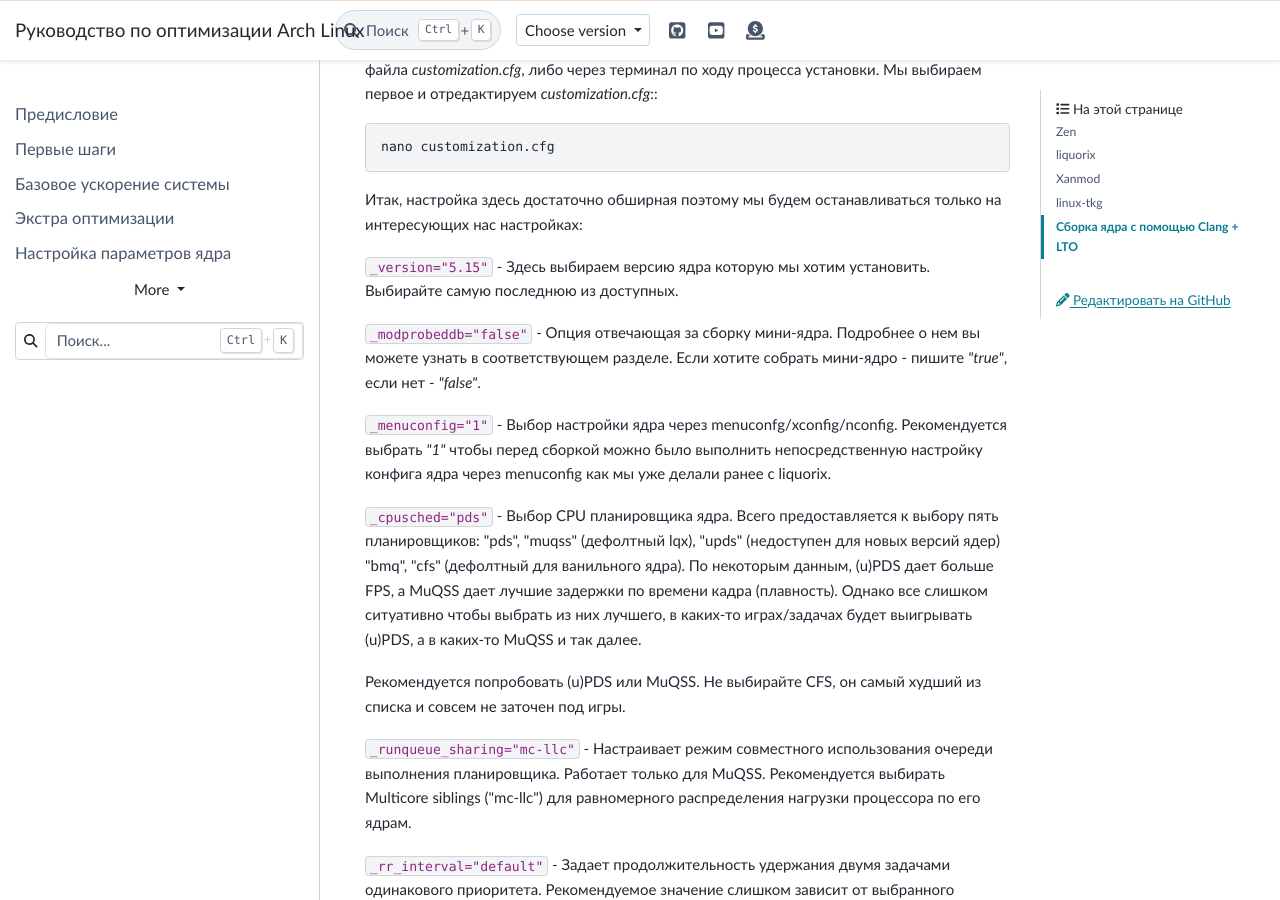
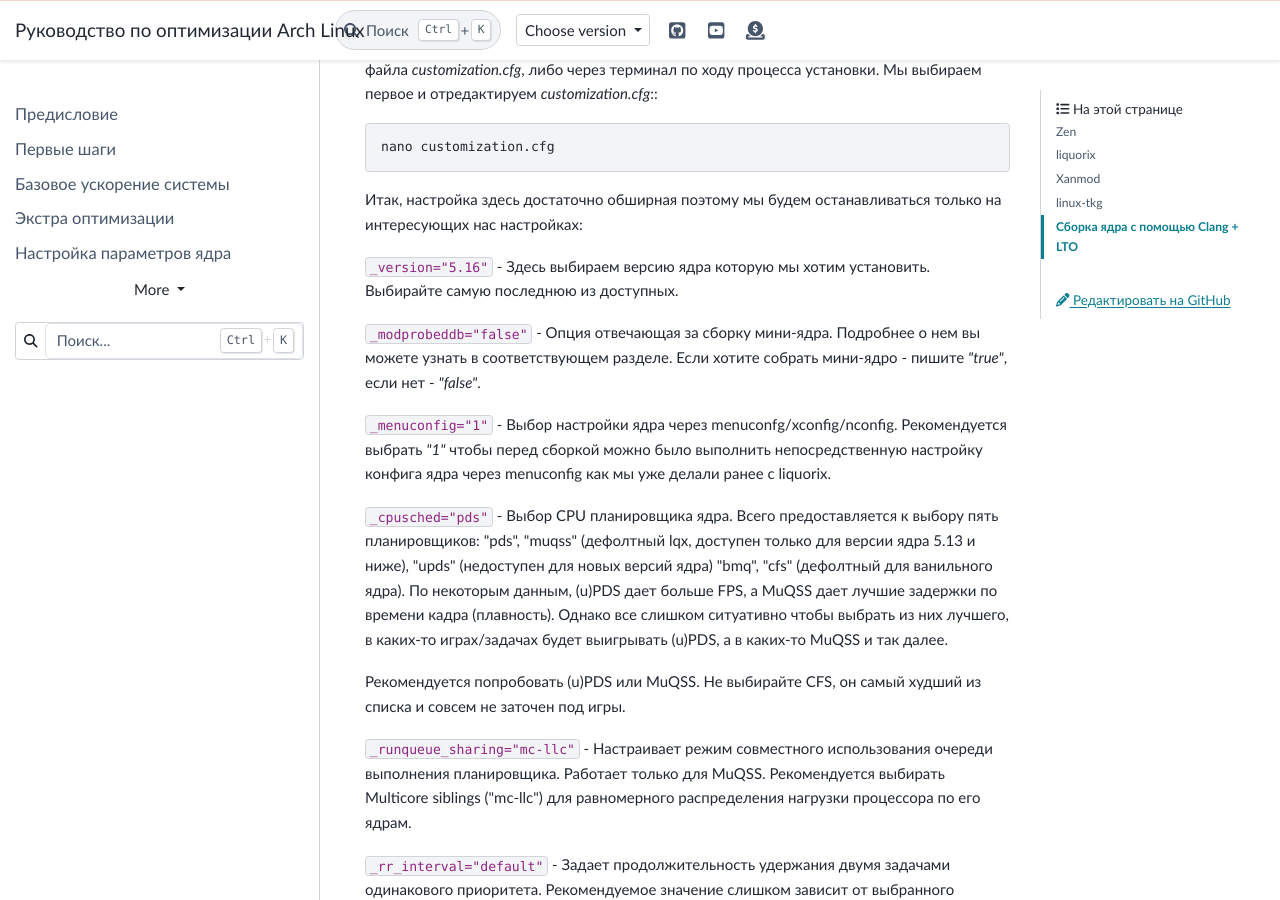
Before and after one commit to ventureoo/ARU, a Sphinx documentation site: the page built from docs/source/custom-kernels.rst, in a window 1280 px wide and 900 px high, scrolled down 10811 px. Built offline with Sphinx 7.4.7 and the PyData theme 0.15.4, drawn with Linux system fonts in a browser that asks for light colours; some of the changed text lies outside the part shown.

```diff
--- a/docs/source/custom-kernels.rst
+++ b/docs/source/custom-kernels.rst
@@ -203,7 +203,7 @@
 
 Итак, настройка здесь достаточно обширная поэтому мы будем останавливаться только на интересующих нас настройках:
 
-``_version="5.15"`` - Здесь выбираем версию ядра которую мы хотим установить.
+``_version="5.16"`` - Здесь выбираем версию ядра которую мы хотим установить.
 Выбирайте самую последнюю из доступных.
 
 ``_modprobeddb="false"`` - Опция отвечающая за сборку мини-ядра.
@@ -214,8 +214,8 @@
 Рекомендуется выбрать *"1"* чтобы перед сборкой можно было выполнить непосредственную настройку конфига ядра через menuconfig как мы уже делали ранее с liquorix.
 
 ``_cpusched="pds"`` - Выбор CPU планировщика ядра.
-Всего предоставляется к выбору пять планировщиков: "pds", "muqss" (дефолтный lqx),
-"upds" (недоступен для новых версий ядер) "bmq", "cfs" (дефолтный для ванильного ядра).
+Всего предоставляется к выбору пять планировщиков: "pds", "muqss" (дефолтный lqx, доступен только для версии ядра 5.13 и ниже),
+"upds" (недоступен для новых версий ядра) "bmq", "cfs" (дефолтный для ванильного ядра).
 По некоторым данным, (u)PDS дает больше FPS, а MuQSS дает лучшие задержки по времени кадра (плавность).
 Однако все слишком ситуативно чтобы выбрать из них лучшего, в каких-то играх/задачах будет выигрывать (u)PDS, а в каких-то MuQSS и так далее.
 
```
Also changed, not shown: other parts of docs/source/custom-kernels.rst (+4 -0 lines).
